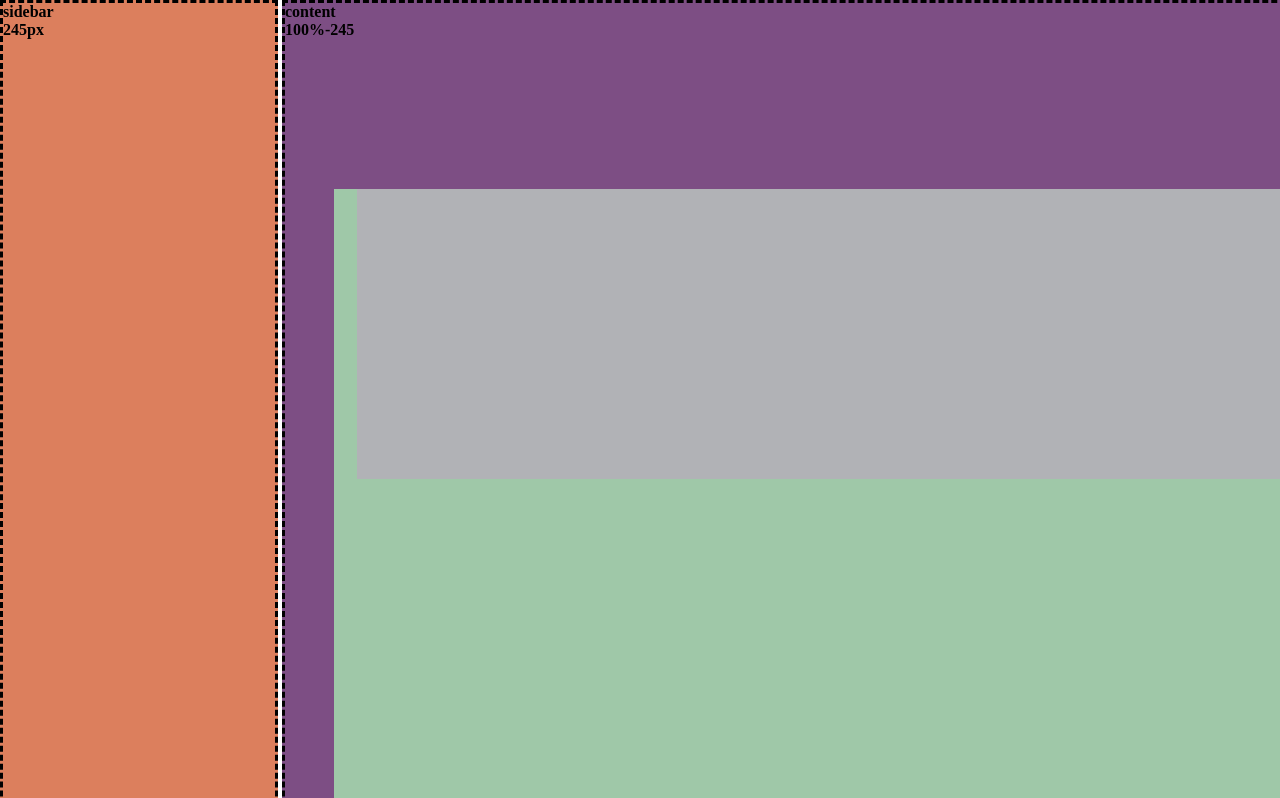
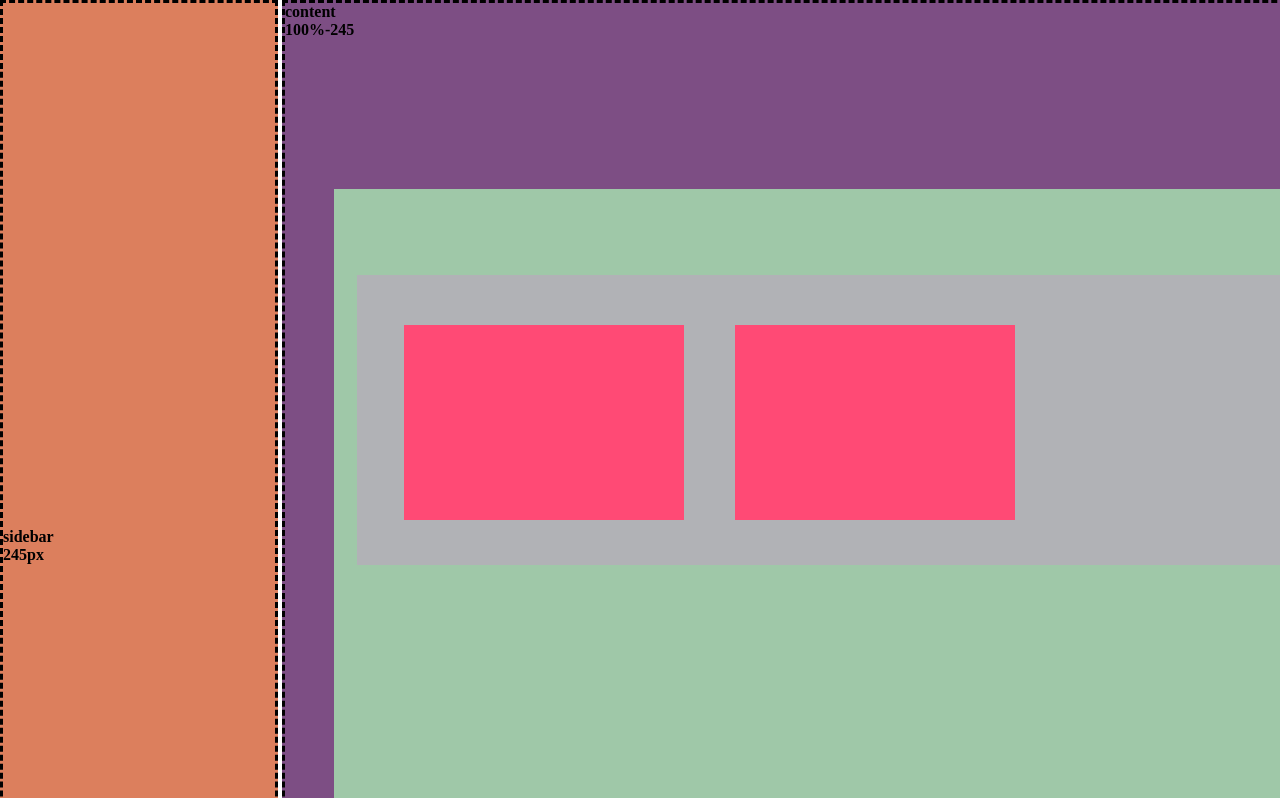
Before and after one commit to Alexandru1654/html-css-spotifyweb, a plain HTML site: page index.html in a window 1280 px wide. Shown: the top 798 px of the page. Drawn offline with Linux system fonts and the light colour scheme.

Commit message:
central part

```diff
--- a/index.html
+++ b/index.html
@@ -15,7 +15,10 @@
                 <b>content</b> <br><b>100%-245</b>
                 <div class="contain"></div>
                 <div class="contine">
-                    <div class="box"></div>
+                    <div class="box">
+                    <div class="row"></div>
+                    <div class="row"></div>
+                    </div>
                 </div>
             </div>
 
--- a/style.css
+++ b/style.css
@@ -16,6 +16,7 @@ body {
 .sidebar {
     width: 278px;
     height: 1138px;
+    padding-top: 525px;
     background-color: rgba(220,127,93,255);
     display: inline-block;
     border: 3px dashed black;
@@ -42,6 +43,7 @@ body {
     height: 900px;
     margin: auto;
     margin-top: 150px;
+    padding-top: 86px;
     background-color: rgba(159,200,168,255);
 }
 
@@ -49,5 +51,15 @@ body {
     width: 1220px;
     height: 290px;
     margin-left: 23px;
+    padding-top: 50px;
     background-color: rgba(177,178,182,255);
 }
+
+.row {
+    width: 280px;
+    height: 195px;
+    margin-bottom: 40px;
+    margin-left: 47px;
+    background-color: rgba(255,74,117,255);
+    display: inline-block;
+}
```
